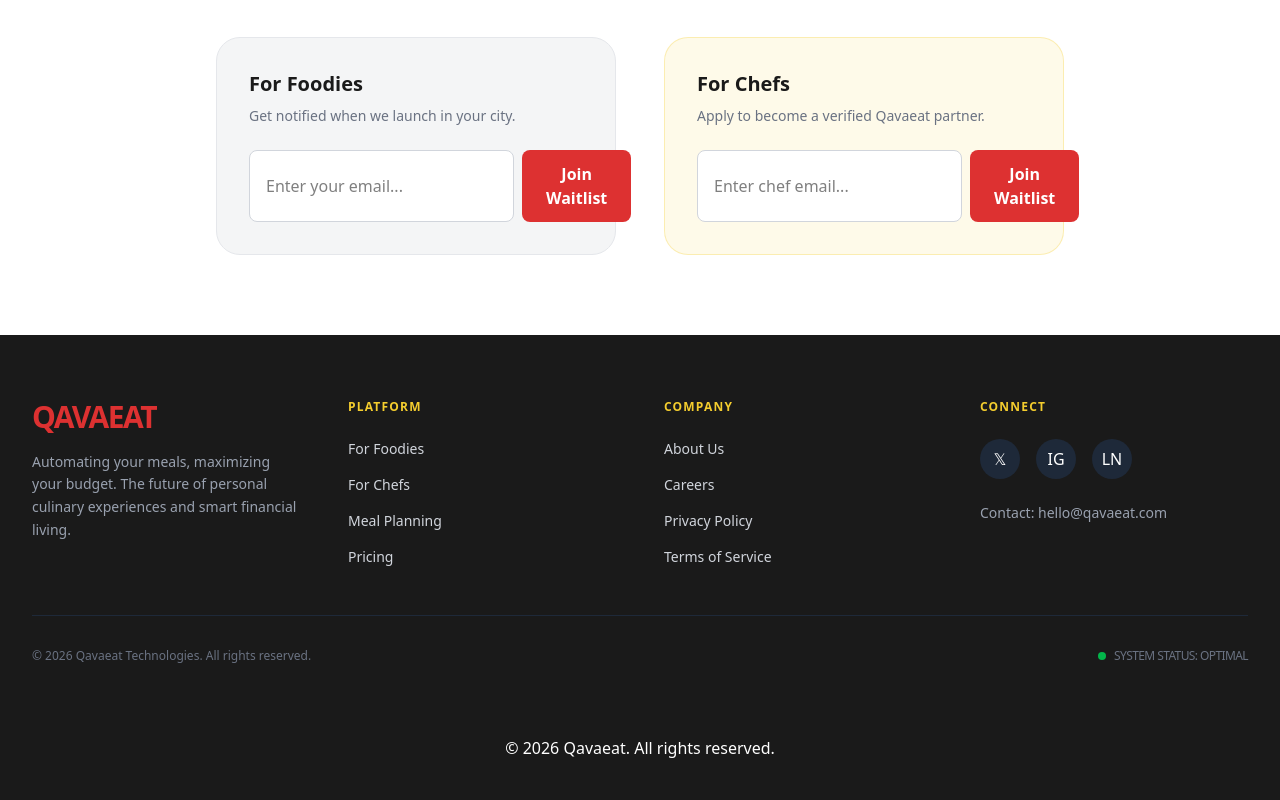
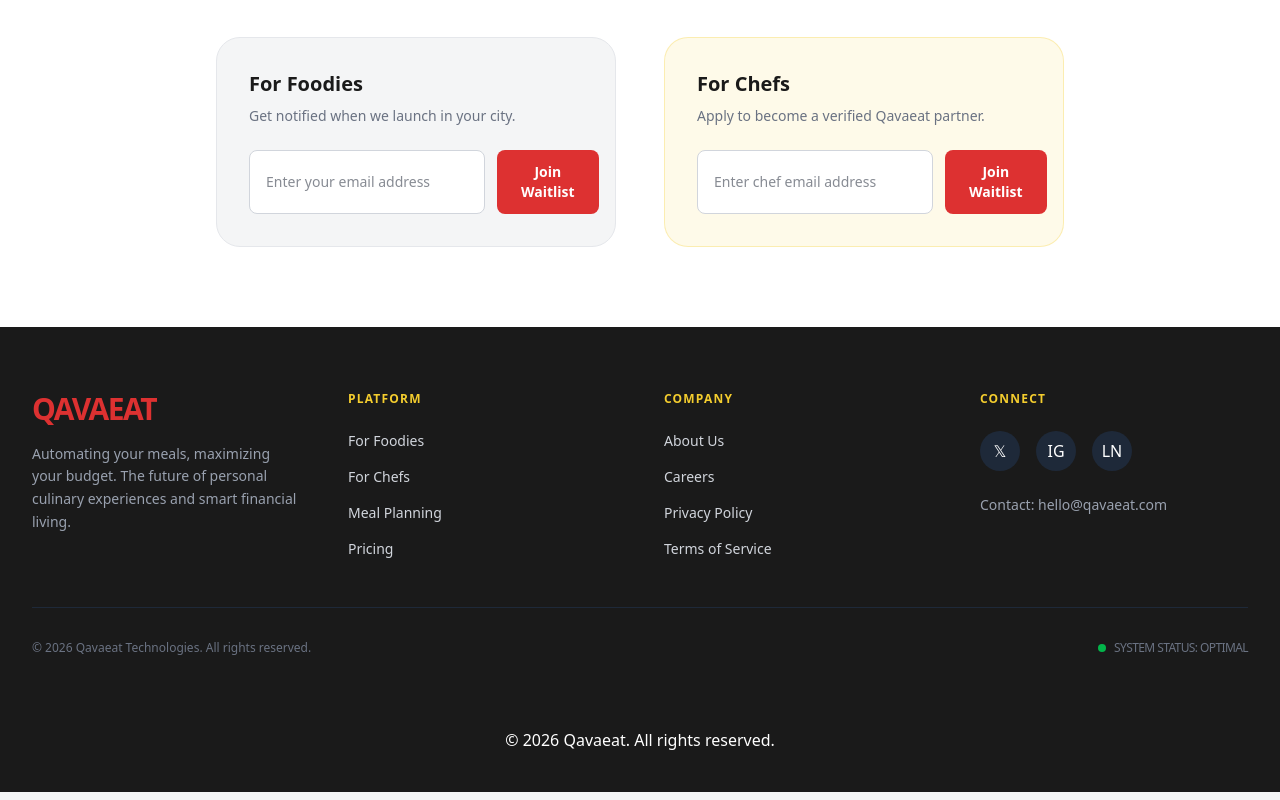
Before and after one commit to Keith-koki77/Chef_waitinglist, a React (Vite) app: page / in a window 1280 px wide. Shown: the part 3055-3855 px from the top of the page. Built offline with nearby package versions, Linux system fonts and the light colour scheme.

Commit message:
updates made

```diff
--- a/src/components/WaitlistForm.jsx
+++ b/src/components/WaitlistForm.jsx
@@ -1,36 +1,33 @@
-import { useState } from 'react';
-import Success from './Success.jsx';
+import { useState } from "react";
+import Success from "./Success.jsx";
 
 export default function WaitlistForm({ type }) {
-  const [email, setEmail] = useState('');
+  const [email, setEmail] = useState("");
   const [submitted, setSubmitted] = useState(false);
 
-  const handleSubmit = (e) => {
+  const formName = `waitlist-${type}`;
+
+  const handleSubmit = async (e) => {
     e.preventDefault();
 
-    const form = e.target;
-    const formData = new FormData(form);
+    const formData = new FormData(e.target);
 
-    // This tells Netlify which 'Ghost Form' to match this data to
-    formData.append("form-name", form.getAttribute("name"));
+    try {
+      const response = await fetch("/", {
+        method: "POST",
+        body: new URLSearchParams(formData).toString(),
+      });
 
-    fetch("/", {
-      method: "POST",
-      headers: { "Content-Type": "application/x-www-form-urlencoded" },
-      body: new URLSearchParams(formData).toString(),
-    })
-      .then((response) => {
-        if (response.ok) {
-          setSubmitted(true);
-        } else {
-          // This is likely what triggered your "Oops" alert
-          throw new Error("Form submission failed at server");
-        }
-      })
-      .catch((error) => {
-        console.error(error);
-        alert("Oops! Something went wrong. Please try again.");
-      });
+      if (!response.ok) {
+        throw new Error("Netlify form submission failed");
+      }
+
+      setSubmitted(true);
+      setEmail("");
+    } catch (error) {
+      console.error(error);
+      alert("Something went wrong. Please try again.");
+    }
   };
 
   if (submitted) {
@@ -39,33 +36,38 @@ export default function WaitlistForm({ type }) {
 
   return (
     <form
-      name={`waitlist-${type}`}
+      name={formName}
       method="POST"
       data-netlify="true"
       data-netlify-honeypot="bot-field"
       onSubmit={handleSubmit}
-      className="flex flex-col sm:flex-row gap-2 w-full max-w-md"
+      className="flex w-full max-w-md flex-col gap-3 sm:flex-row"
     >
-      {/* Required for Netlify + React integration */}
-      <input type="hidden" name="form-name" value={`waitlist-${type}`} />
+      {/* Netlify required hidden input */}
+      <input type="hidden" name="form-name" value={formName} />
 
-      {/* Hidden honeypot field for bot protection */}
-      <p className="hidden">
-        <label>Don’t fill this out if you’re human: <input name="bot-field" /></label>
-      </p>
+      {/* Honeypot */}
+      <input type="hidden" name="bot-field" />
 
       <input
         type="email"
         name="email"
-        placeholder={type === 'chef' ? "Enter chef email..." : "Enter your email..."}
-        className="flex-1 px-4 py-3 rounded-lg border border-gray-300 focus:outline-none focus:ring-2 focus:ring-primary bg-white text-black"
         required
         value={email}
         onChange={(e) => setEmail(e.target.value)}
+        placeholder={
+          type === "chef"
+            ? "Enter chef email address"
+            : "Enter your email address"
+        }
+        className="flex-1 rounded-lg border border-gray-300 bg-white px-4 py-3 text-sm text-gray-900
+                   focus:border-primary focus:outline-none focus:ring-2 focus:ring-primary/40"
       />
+
       <button
         type="submit"
-        className="bg-primary hover:bg-red-700 text-white font-bold py-3 px-6 rounded-lg transition-all cursor-pointer"
+        className="rounded-lg bg-primary px-6 py-3 text-sm font-semibold text-white
+                   transition-colors hover:bg-red-700"
       >
         Join Waitlist
       </button>
```
